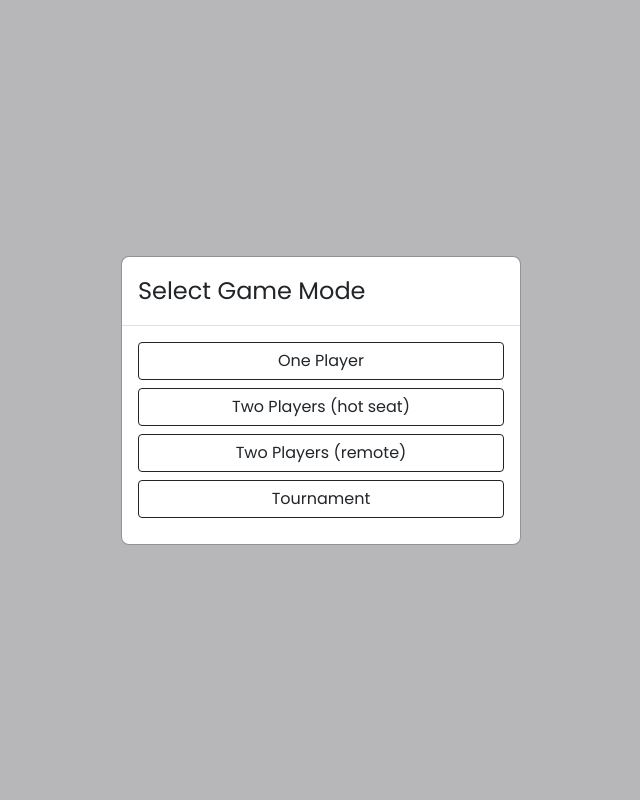
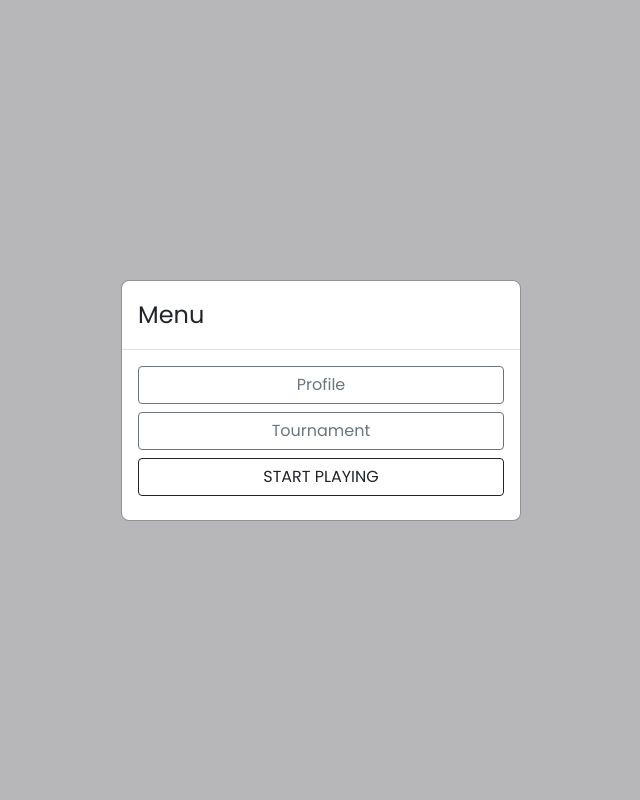
Before and after one commit to dmaessen/transcendence, a Django app: template backend/game_server/templates/game_server/index.html in a window 1280 px wide. Shown: the whole page, without its empty margins (319-959 px from the left). Run offline with Django 5.2, Linux system fonts and the light colour scheme; the template is opened without the code that fills it, so the values that code supplies are empty; some libraries are stand-ins or nearby versions.

Commit message:
modified the menu

```diff
--- a/backend/game_server/templates/game_server/index.html
+++ b/backend/game_server/templates/game_server/index.html
@@ -20,7 +20,24 @@
       <p id="game-instruction2">Left player: use the W/S keys to move. Right player: use UP/DOWN keys to move.</p>
 
 
-    <!-- Game Menu Modal -->
+    <!-- FIRST Game Menu Modal -->
+    <div class="modal fade" id="gameMenuFirst" tabindex="-1" aria-labelledby="gameMenuLabelFirst" aria-hidden="true">
+        <div class="modal-dialog modal-dialog-centered">
+            <div class="modal-content">
+                <div class="modal-header">
+                    <h5 class="modal-title" id="gameMenuLabelFirst">Menu</h5>
+                </div>
+                <div class="modal-body">
+                    <button id="profileBtn" class="btn btn-outline-secondary w-100 mb-2">Profile</button>
+                    <button id="tournamentInfoBtn" class="btn btn-outline-secondary w-100 mb-2">Tournament</button>
+                    <button id="playBtn" class="btn btn-outline-dark w-100 mb-2">START PLAYING</button>
+                </div>
+            </div>
+        </div>
+    </div>
+
+
+    <!-- SECOND Game Menu Modal -->
     <div class="modal fade" id="gameMenu" tabindex="-1" aria-labelledby="gameMenuLabel" aria-hidden="true">
         <div class="modal-dialog modal-dialog-centered">
             <div class="modal-content">
@@ -31,7 +48,7 @@
                     <button id="onePlayerBtn" class="btn btn-outline-dark w-100 mb-2">One Player</button>
                     <button id="twoPlayersBtn" class="btn btn-outline-dark w-100 mb-2">Two Players (hot seat)</button>
                     <button id="twoPlayersRemoteBtn" class="btn btn-outline-dark w-100 mb-2">Two Players (remote)</button>
-                    <button id="tournamentBtn" class="btn btn-outline-dark w-100">Tournament</button>
+                    <button id="tournamentBtn" class="btn btn-outline-dark w-100 mb-2">Tournament</button>
                 </div>
             </div>
         </div>
--- a/frontend/statics/script.js
+++ b/frontend/statics/script.js
@@ -1,3 +1,4 @@
+const gameMenuElementFirst = document.getElementById("gameMenuFirst");
 const gameMenuElement = document.getElementById("gameMenu");
 const instructions1 = document.getElementById("game-instruction1");
 const instructions2 = document.getElementById("game-instruction2");
@@ -6,6 +7,11 @@ const gameContext = gameCanvas.getContext("2d");
 
 instructions1.style.display = "none";
 instructions2.style.display = "none";
+
+const gameMenuFirst = new bootstrap.Modal(gameMenuElementFirst, {
+    backdrop: "static",
+    keyboard: false,
+});
 
 const gameMenu = new bootstrap.Modal(gameMenuElement, {
     backdrop: "static",
@@ -53,13 +59,20 @@ function startGame(mode) {
     }
 }
 
+// document.getElementById("profileBtn").addEventListener("click", () => ); // TODO connect with Laura
+// document.getElementById("tournamentInfoBtn").addEventListener("click", () => ); // TODO connect with Laura
+document.getElementById("playBtn").addEventListener("click", () => {
+    gameMenuFirst.hide();
+    gameMenu.show();});
+
 document.getElementById("onePlayerBtn").addEventListener("click", () => startGame("One Player"));
 document.getElementById("twoPlayersBtn").addEventListener("click", () => startGame("Two Players (hot seat)"));
 document.getElementById("twoPlayersRemoteBtn").addEventListener("click", () => startGame("Two Players (remote)"));
 document.getElementById("tournamentBtn").addEventListener("click", () => startGame("Tournament"));
 
 window.onload = () => {
-    gameMenu.show();
+    gameMenuFirst.show();
+    //gameMenu.show();
 };
 
 function updateGameState(data) {
```
